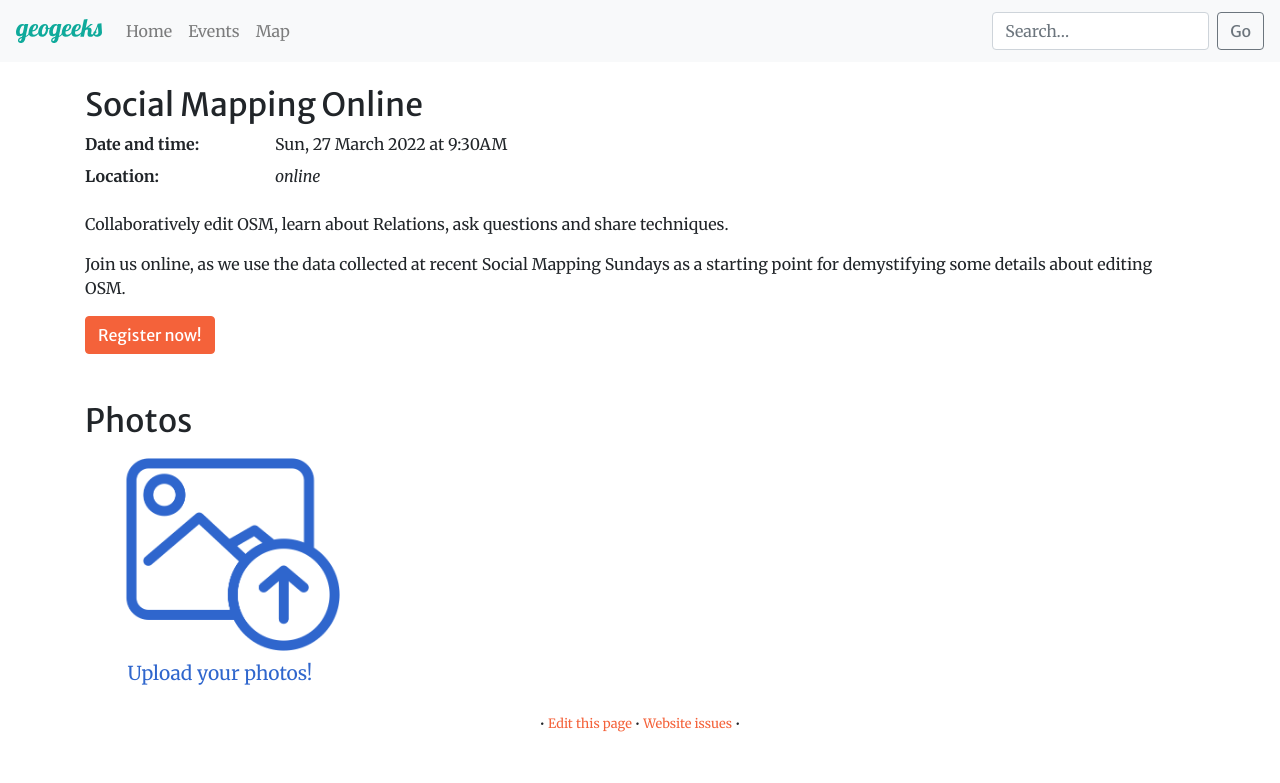
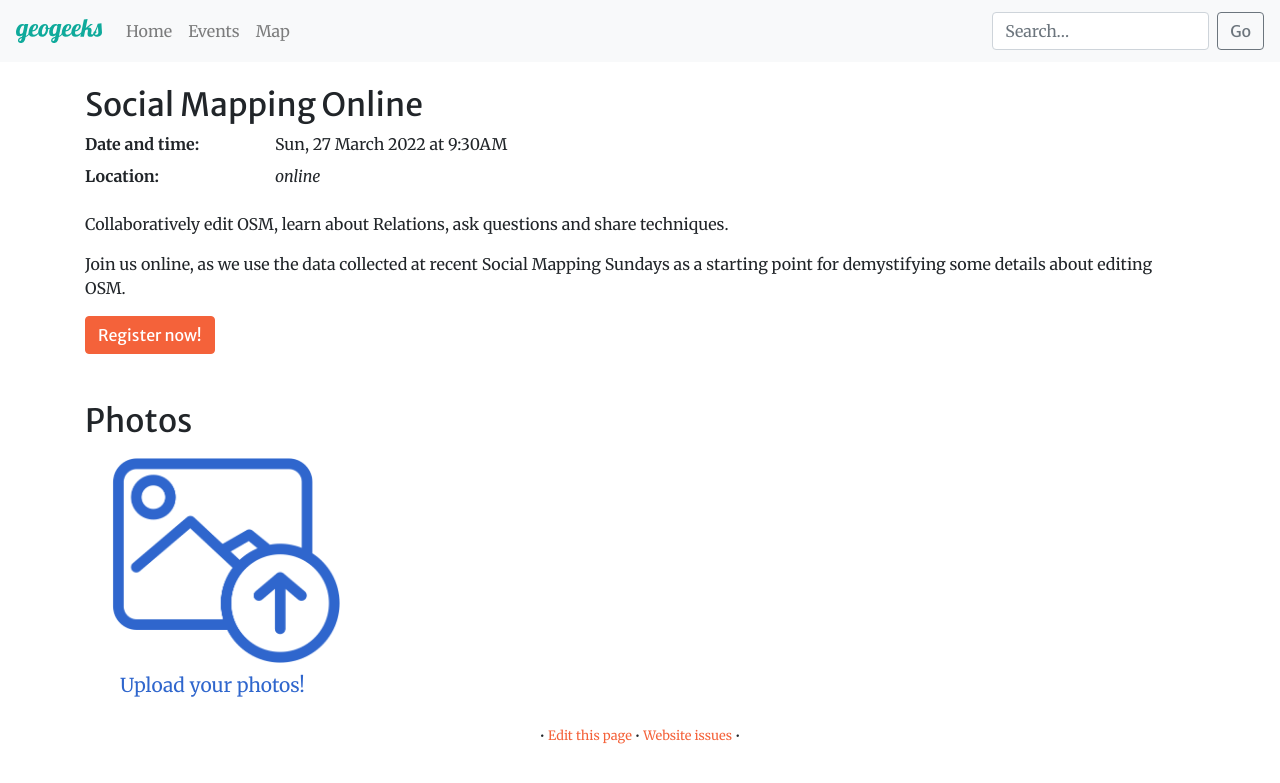
Before and after one commit to geogeeks-au/geogeeks-au.github.io, a Jekyll site: the page built from 2022/0327_online-workshop.md, in a window 1280 px wide. Shown: the top 783 px of the page. Built offline with Jekyll 4.4.1, drawn with Linux system fonts in a browser that asks for light colours; comment, search, counter and statistics services are not loaded.

Commit message:
Remove spurious container class & adjust thumb size accordingly

```diff
--- a/_layouts/event.html
+++ b/_layouts/event.html
@@ -47,7 +47,7 @@ layout: plain
     {% assign commons_category = page.commons_category|replace: ' ', '_' %}
 {% endif %}
 <h2 id="photos" class="mt-5">Photos</h2>
-<div id="commons-gallery" class="row text-center container" {% if page.commons_category %}data-commons-category="{{commons_category}}"{% endif %}>
+<div id="commons-gallery" class="row text-center" {% if page.commons_category %}data-commons-category="{{commons_category}}"{% endif %}>
     <a class="col-md-3 gallery-item upload-link"
        href="https://commons.wikimedia.org/wiki/Special:UploadWizard?categories={{commons_category}}"
     >
--- a/assets/js/event-gallery.js
+++ b/assets/js/event-gallery.js
@@ -9,7 +9,7 @@ if (gallery && gallery.dataset.commonsCategory) {
         prop: "imageinfo",
         generator: "categorymembers",
         iiprop: "url|metadata",
-        iiurlwidth: "240",
+        iiurlwidth: "255",
         gcmtitle: categoryTitle,
         gcmlimit: 50,
         gcmtype: 'file',
```
